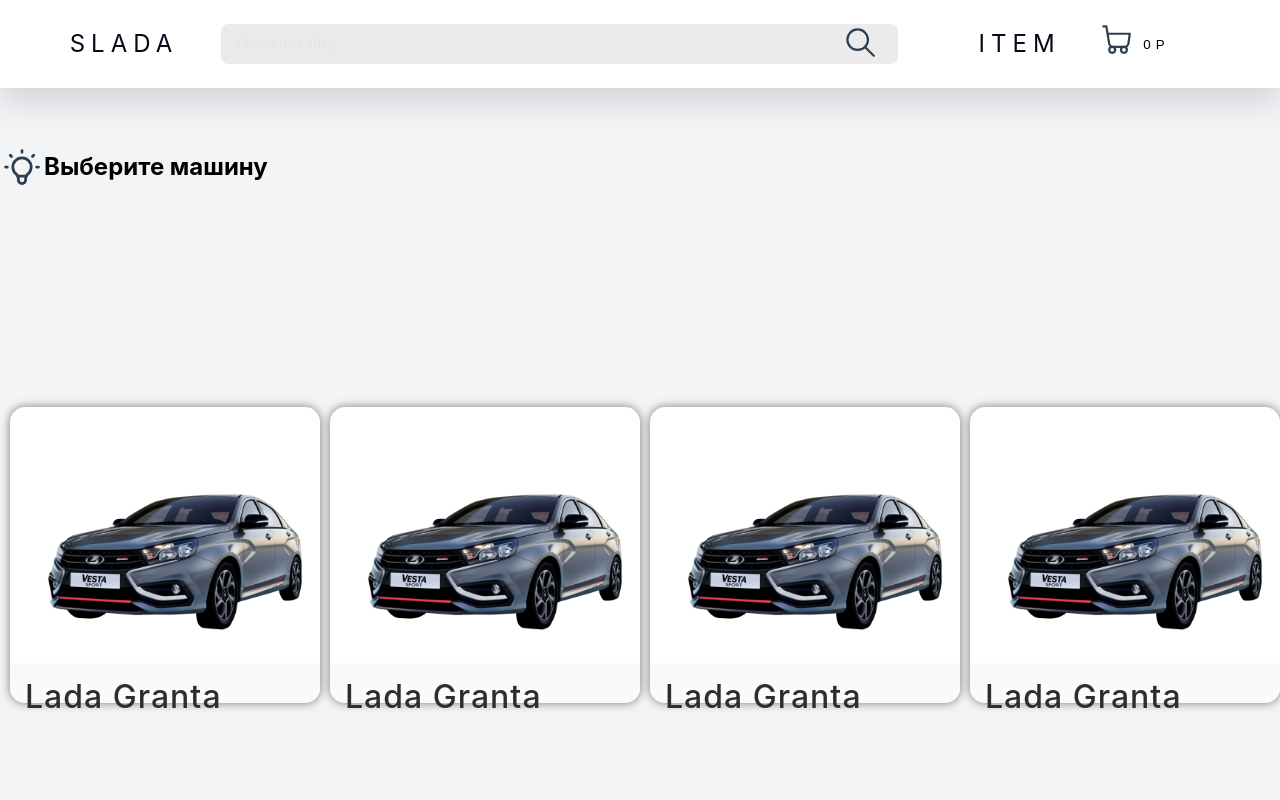
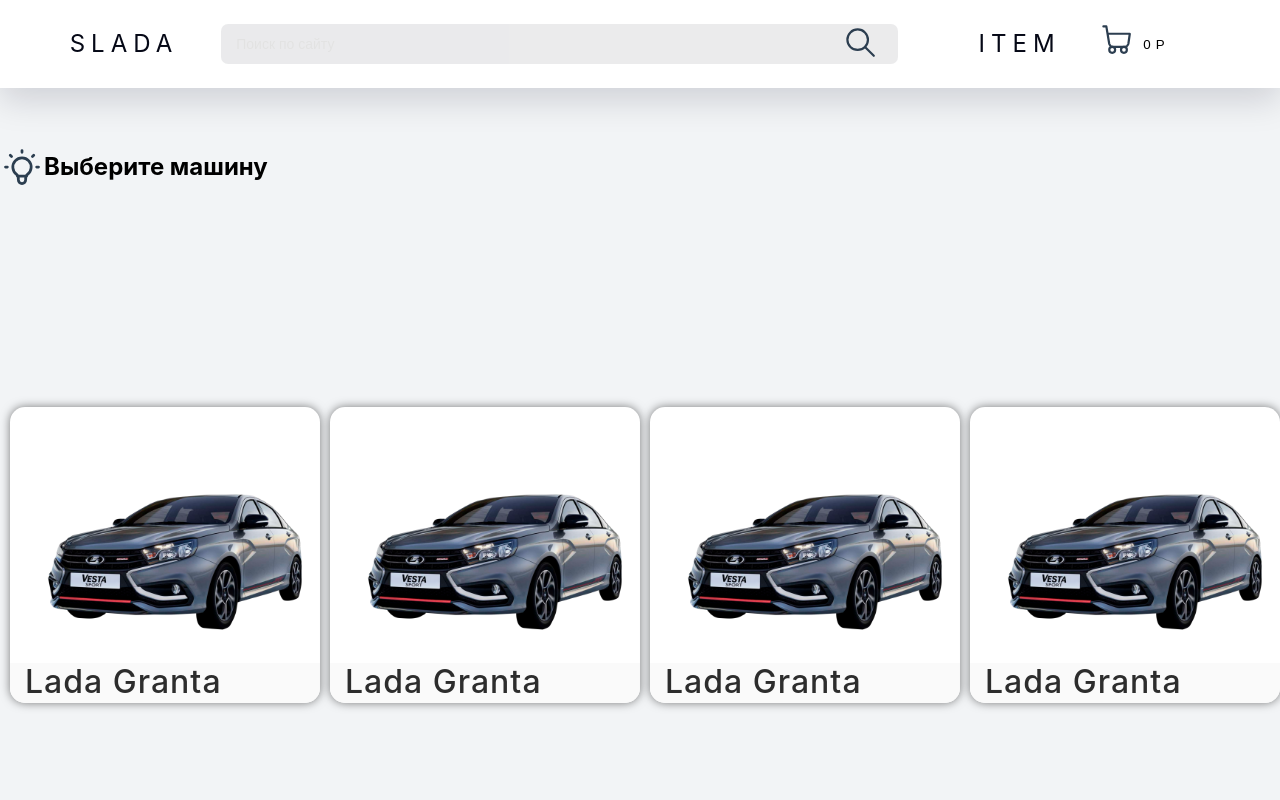
Before and after one commit to Rich-alien/techonline, a React (Create React App) app: page /productView in a window 1280 px wide. Shown: the top 800 px of the page. Built offline with nearby package versions, Linux system fonts and the light colour scheme.

Commit message:
delete padding-top

```diff
--- a/src/components/Main/ChooseCar/CarItem/CarItem.module.css
+++ b/src/components/Main/ChooseCar/CarItem/CarItem.module.css
@@ -10,7 +10,6 @@
     height: 100%;
 }
 .CarName{
-    padding-top: 15px;
     padding-bottom: 15px;
     background-color: #FAFAFA;
     /*padding-left: 15px;*/
```
